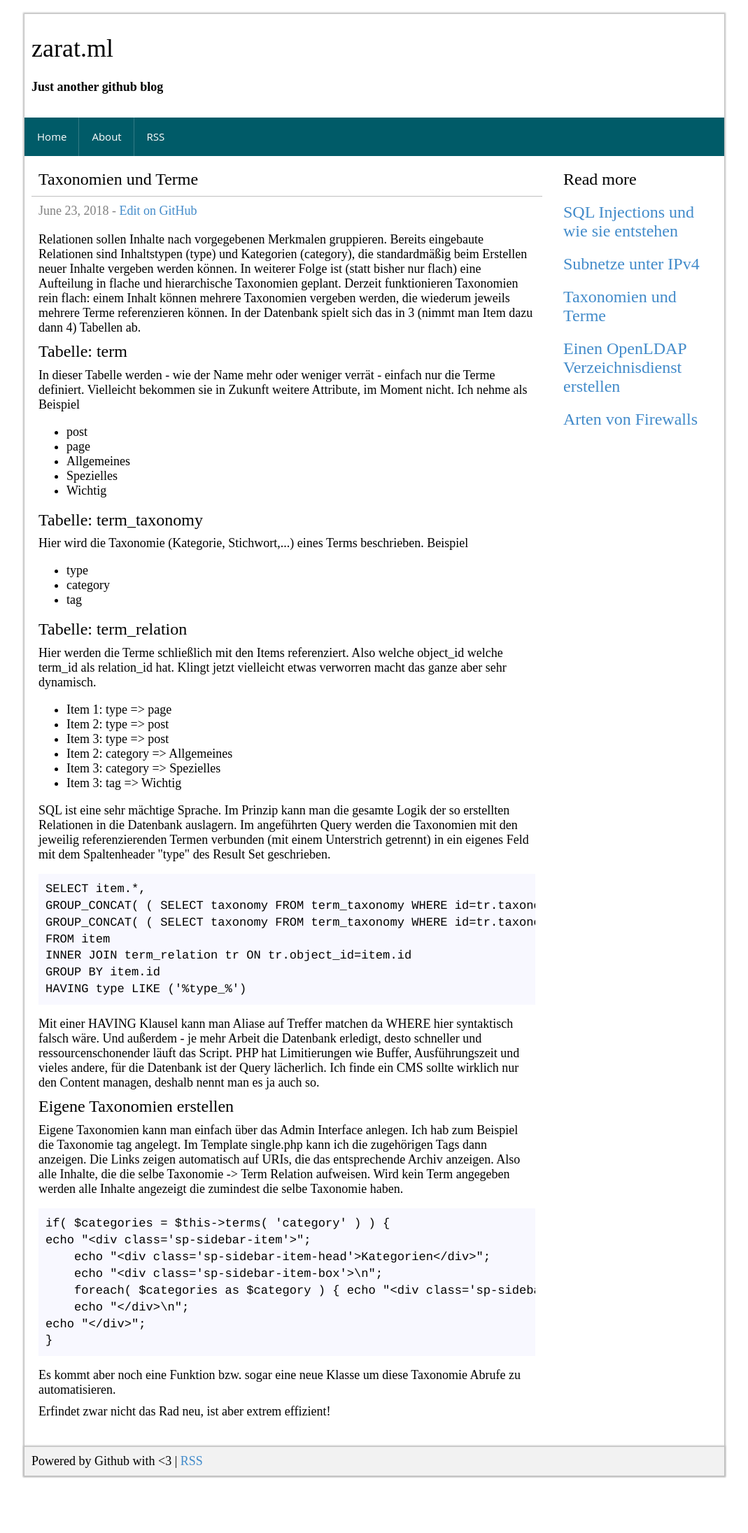
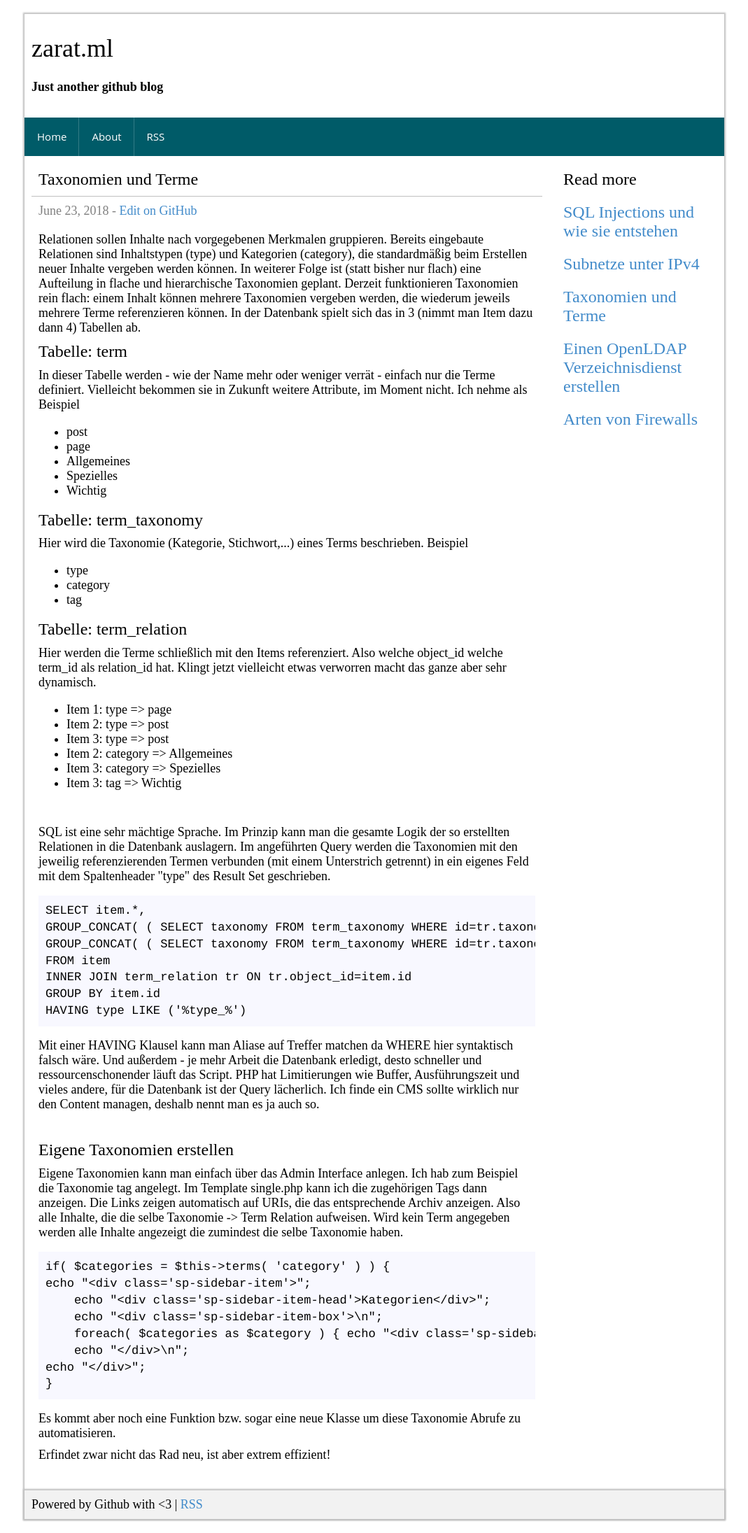
Before and after one commit to mbrain/zarat.github.io, a Jekyll site: the page built from _posts/2018-06-23-taxonomien-und-terme.markdown, in a window 1280 px wide. Shown: the whole page at 70% size, without its empty margins (105-1174 px from the left). Built offline with Jekyll 4.4.1, drawn with Linux system fonts in a browser that asks for light colours; before the commit the page ends 2129 px from its top, so only the background shows below that.

Commit message:
Update 2018-06-23-taxonomien-und-terme.markdown

```diff
--- a/_posts/2018-06-23-taxonomien-und-terme.markdown
+++ b/_posts/2018-06-23-taxonomien-und-terme.markdown
@@ -37,7 +37,7 @@ permalink: /blog/taxonomien-und-terme
 <li>Item 3: category =&gt; Spezielles</li>
 <li>Item 3: tag =&gt; Wichtig</li>
 </ul>
-<p> </p>
+<br />
 <p>SQL ist eine sehr mächtige Sprache. Im Prinzip kann man die gesamte Logik der so erstellten Relationen in die Datenbank auslagern. Im angeführten Query werden die Taxonomien mit den jeweilig referenzierenden Termen verbunden (mit einem Unterstrich getrennt) in ein eigenes Feld mit dem Spaltenheader "type" des Result Set geschrieben.</p>
 <pre>SELECT item.*,
 GROUP_CONCAT( ( SELECT taxonomy FROM term_taxonomy WHERE id=tr.taxonomy_id ), '_', ( SELECT id FROM term WHERE id=tr.term_id ) ) AS type_int,
@@ -47,7 +47,7 @@ INNER JOIN term_relation tr ON tr.object_id=item.id
 GROUP BY item.id
 HAVING type LIKE ('%type_%')</pre>
 <p>Mit einer HAVING Klausel kann man Aliase auf Treffer matchen da WHERE hier syntaktisch falsch wäre. Und außerdem - je mehr Arbeit die Datenbank erledigt, desto schneller und ressourcenschonender läuft das Script. PHP hat Limitierungen wie Buffer, Ausführungszeit und vieles andere, für die Datenbank ist der Query lächerlich. Ich finde ein CMS sollte wirklich nur den Content managen, deshalb nennt man es ja auch so.</p>
-<p> </p>
+<br />
 <h3>Eigene Taxonomien erstellen</h3>
 <p>Eigene Taxonomien kann man einfach über das Admin Interface anlegen. Ich hab zum Beispiel die Taxonomie tag angelegt. Im Template single.php kann ich die zugehörigen Tags dann anzeigen. Die Links zeigen automatisch auf URIs, die das entsprechende Archiv anzeigen. Also alle Inhalte, die die selbe Taxonomie -&gt; Term Relation aufweisen. Wird kein Term angegeben werden alle Inhalte angezeigt die zumindest die selbe Taxonomie haben.</p>
 <pre>if( $categories = $this-&gt;terms( &#039;category&#039; ) ) {<br />echo "&lt;div class=&#039;sp-sidebar-item&#039;&gt;";<br />    echo "&lt;div class=&#039;sp-sidebar-item-head&#039;&gt;Kategorien&lt;/div&gt;";<br />    echo "&lt;div class=&#039;sp-sidebar-item-box&#039;&gt;\n";<br />    foreach( $categories as $category ) { echo "&lt;div class=&#039;sp-sidebar-item-box-head&#039;&gt;&lt;a href=&#039;../?category=$category[id]&#039;&gt;$category[name]&lt;/a&gt;&lt;/div&gt;"; }<br />    echo "&lt;/div&gt;\n";<br />echo "&lt;/div&gt;";<br />}</pre>
```
